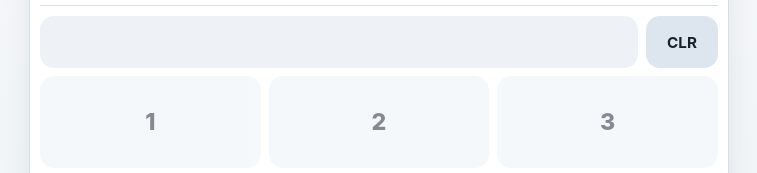
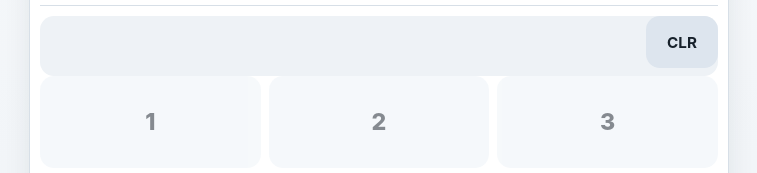
Before and after one commit to zeulewan/n-back-math, a plain HTML site: page index.html in a window 1280 px wide. Shown: the part 290-463 px from the top of the page, 261-1018 px from the left. Drawn offline with Linux system fonts and the light colour scheme.

Commit message:
Bust cached assets and tighten answer bar

```diff
--- a/index.html
+++ b/index.html
@@ -4,7 +4,7 @@
     <meta charset="utf-8">
     <meta name="viewport" content="width=device-width, initial-scale=1, maximum-scale=1, user-scalable=no, viewport-fit=cover">
     <title>N-Back Math</title>
-    <link rel="stylesheet" href="style.css">
+    <link rel="stylesheet" href="style.css?v=20260504b">
   </head>
   <body>
     <main class="shell">
@@ -39,9 +39,11 @@
         </div>
 
         <section class="answer-panel">
-          <div class="answer-row">
-            <div class="answer-value empty" id="answer-value">0</div>
-            <button class="secondary answer-clear" id="clear-btn" type="button">CLR</button>
+          <div class="answer-shell">
+            <div class="answer-row">
+              <div class="answer-value empty" id="answer-value">0</div>
+              <button class="secondary answer-clear" id="clear-btn" type="button">CLR</button>
+            </div>
           </div>
           <div class="keypad" id="keypad"></div>
         </section>
@@ -149,6 +151,6 @@
       </section>
     </main>
 
-    <script src="app.js"></script>
+    <script src="app.js?v=20260504b"></script>
   </body>
 </html>
--- a/style.css
+++ b/style.css
@@ -249,11 +249,18 @@ body {
   border-top: 1px solid var(--line);
 }
 
+.answer-shell {
+  padding: 0;
+  border-radius: 14px;
+  background: var(--panel-soft);
+}
+
 .answer-row {
   display: grid;
   grid-template-columns: minmax(0, 1fr) auto;
-  gap: 8px;
+  gap: 0;
   margin-bottom: 8px;
+  align-items: stretch;
 }
 
 .settings-head h2 {
@@ -267,8 +274,8 @@ body {
   justify-content: flex-end;
   min-height: 52px;
   padding: 0 14px;
-  border-radius: 14px;
-  background: var(--panel-soft);
+  border-radius: 14px 0 0 14px;
+  background: transparent;
   font-size: 1.7rem;
   font-weight: 800;
   letter-spacing: 0.04em;
@@ -282,6 +289,8 @@ body {
   min-width: 72px;
   min-height: 52px;
   padding: 0 14px;
+  border-radius: 0 14px 14px 0;
+  background: var(--panel-strong);
 }
 
 .stats-grid {
```
